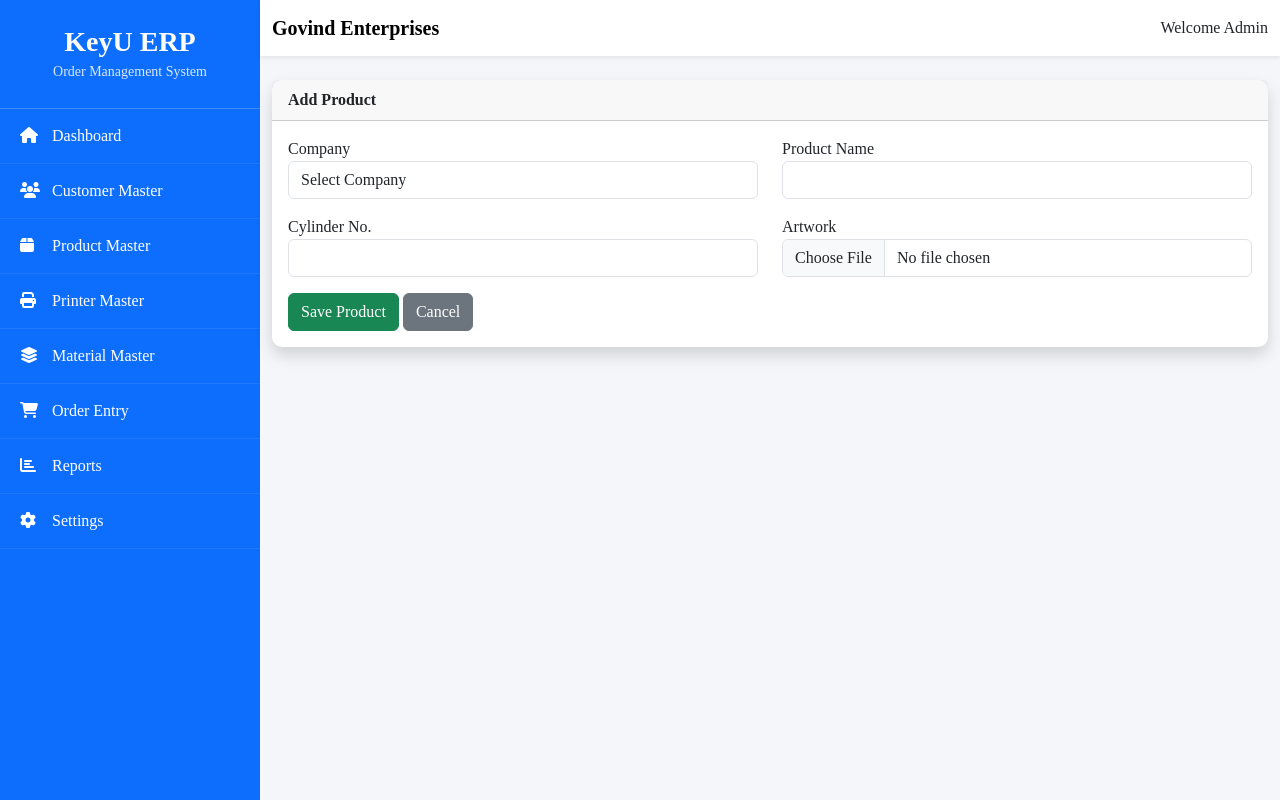
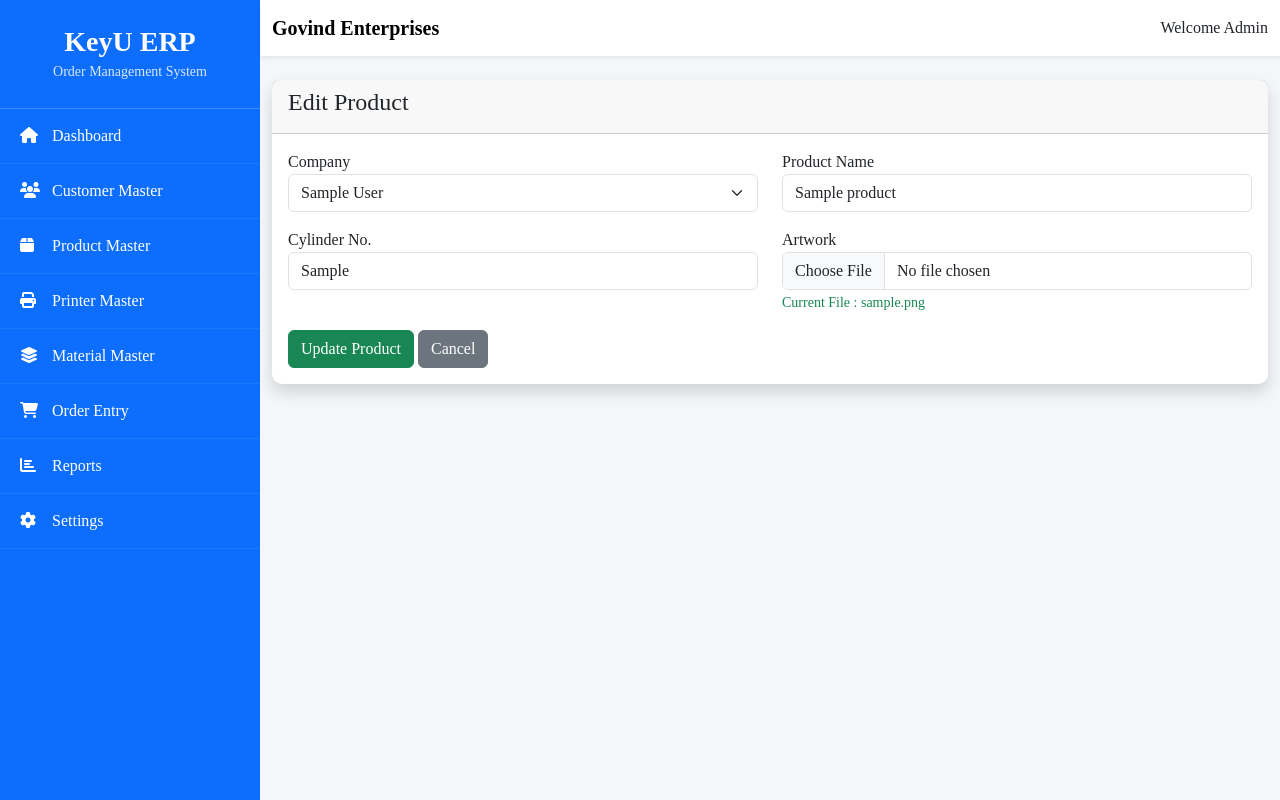
Before and after one commit to Akash-1983/KeyU_ERP, a Flask app: page /products/edit/1 in a window 1280 px wide. Run offline with Flask 3, Linux system fonts and the light colour scheme; tables that the repository leaves empty hold one stand-in row (values such as "Sample post").

Commit message:
Product Master Version 1.0 Complete

```diff
--- a/app/routes/product.py
+++ b/app/routes/product.py
@@ -45,30 +45,24 @@ def test():
 @product.route("/products")
 def products():
 
-    search = request.args.get("search", "")
+    search = request.args.get("search", "").strip()
+
+    query = Product.query.join(Customer)
 
     if search:
+        query = query.filter(
+            Product.product_no.ilike(f"%{search}%") |
+            Product.product_name.ilike(f"%{search}%") |
+            Product.cylinder_no.ilike(f"%{search}%") |
+            Customer.company_name.ilike(f"%{search}%")
+        )
 
-        products = Product.query.join(Customer).filter(
-
-            (Product.product_name.ilike(f"%{search}%")) |
-
-            (Customer.company_name.ilike(f"%{search}%"))
-
-        ).all()
-
-    else:
-
-        products = Product.query.order_by(Product.id.desc()).all()
+    products = query.order_by(Product.id.desc()).all()
 
     return render_template(
-
         "products.html",
-
         products=products,
-
         search=search
-
     )
 
 # ==========================================
--- a/app/templates/product_form.html
+++ b/app/templates/product_form.html
@@ -1,13 +1,21 @@
 {% extends "base.html" %}
 
-{% block title %}Add Product{% endblock %}
+{% block title %}
+{% if product %}Edit Product{% else %}Add Product{% endif %}
+{% endblock %}
 
 {% block content %}
 
 <div class="card shadow">
 
     <div class="card-header">
+        <h4>
+            {% if product %}
+                Edit Product
+            {% else %}
                 Add Product
+            {% endif %}
+        </h4>
     </div>
 
     <div class="card-body">
@@ -20,14 +28,19 @@
 
                     <label>Company</label>
 
-                    <select name="customer" class="form-control" required>
+                    <select name="customer" class="form-select" required>
 
                         <option value="">Select Company</option>
 
                         {% for customer in customers %}
 
-                        <option value="{{ customer.id }}">
+                        <option value="{{ customer.id }}"
+                            {% if product and product.customer_id == customer.id %}
+                                selected
+                            {% endif %}>
+
                             {{ customer.company_name }}
+
                         </option>
 
                         {% endfor %}
@@ -40,9 +53,11 @@
 
                     <label>Product Name</label>
 
-                    <input type="text"
+                    <input
+                        type="text"
                         name="product_name"
                         class="form-control"
+                        value="{{ product.product_name if product else '' }}"
                         required>
 
                 </div>
@@ -55,9 +70,11 @@
 
                     <label>Cylinder No.</label>
 
-                    <input type="text"
+                    <input
+                        type="text"
                         name="cylinder_no"
-                           class="form-control">
+                        class="form-control"
+                        value="{{ product.cylinder_no if product else '' }}">
 
                 </div>
 
@@ -65,16 +82,27 @@
 
                     <label>Artwork</label>
 
-                    <input type="file"
+                    <input
+                        type="file"
                         name="artwork"
                         class="form-control">
+
+                    {% if product and product.artwork_file %}
+                        <small class="text-success">
+                            Current File : {{ product.artwork_file }}
+                        </small>
+                    {% endif %}
 
                 </div>
 
             </div>
 
-            <button type="submit" class="btn btn-success">
+            <button class="btn btn-success">
+                {% if product %}
+                    Update Product
+                {% else %}
                     Save Product
+                {% endif %}
             </button>
 
             <a href="{{ url_for('product.products') }}"
```
Also changed, not shown: app/static/artwork/UPZ_TABLETS_FRESH_BOX_1.jpg (added). Lines whose indentation alone changed are shown as unchanged.
